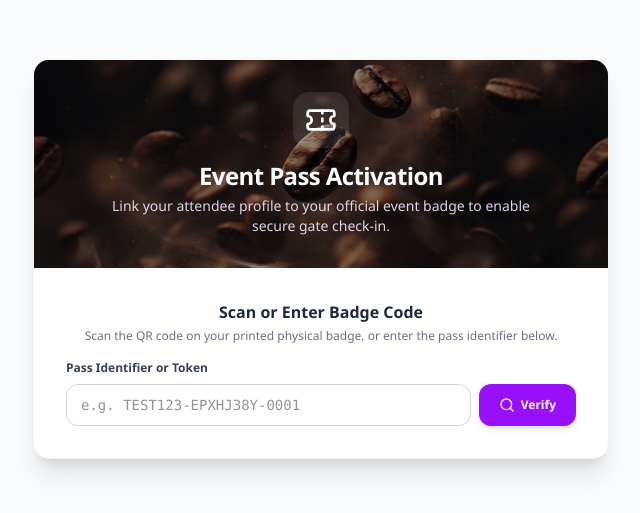
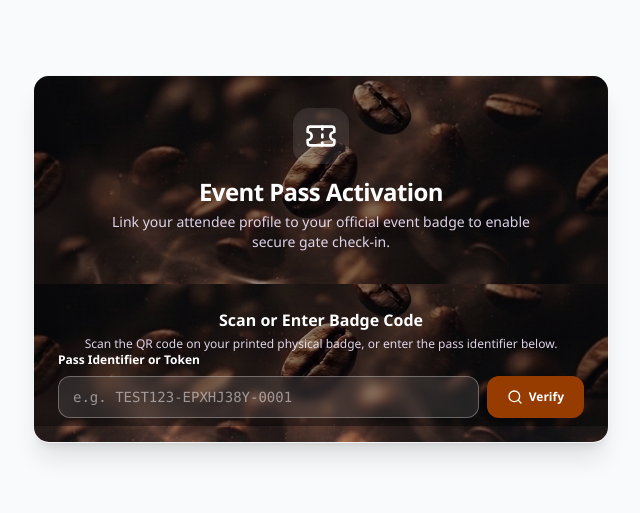
Before and after one commit to divyansh-palcementAdda/EventManagmentFrontend, a React (Vite) app: page /activate in a window 1280 px wide. Shown: the part 141-654 px from the top of the page, without its empty margins (319-959 px from the left). Built offline with nearby package versions, Linux system fonts and the light colour scheme.

Commit message:
background set all active forms

```diff
--- a/src/pages/public/ActivatePass.jsx
+++ b/src/pages/public/ActivatePass.jsx
@@ -636,19 +636,26 @@ const ActivatePass = () => {
           </div>
         </div>
 
-        <div className="p-6 sm:p-8 space-y-6">
+        <div className="">
           {/* INITIAL STATE: Manual Token Search */}
           {pageState === PAGE_STATES.INITIAL && (
-            <div className="space-y-4">
+            <div className="relative space-y-4 p-6 overflow-hidden">
+              <img
+                src={formBackground}
+                alt=""
+                className="absolute inset-0 w-full h-full object-cover pointer-events-none"
+              />
+              <div className="absolute inset-0 bg-black/40" />
+              <div className="relative z-10">
                 <div className="text-center space-y-1">
-                <h3 className="text-base font-semibold text-gray-800">Scan or Enter Badge Code</h3>
-                <p className="text-xs text-gray-500">
+                  <h3 className="text-base font-semibold text-white">Scan or Enter Badge Code</h3>
+                  <p className="text-xs text-purple-100/90">
                     Scan the QR code on your printed physical badge, or enter the pass identifier below.
                   </p>
                 </div>
 
                 <form onSubmit={handleManualSearch} className="space-y-2">
-                <label className="text-xs font-semibold text-gray-700 block">
+                  <label className="text-xs font-semibold text-white block">
                     Pass Identifier or Token
                   </label>
                   <div className="flex gap-2">
@@ -657,16 +664,17 @@ const ActivatePass = () => {
                       value={inputToken}
                       onChange={(e) => setInputToken(e.target.value)}
                       placeholder="e.g. TEST123-EPXHJ38Y-0001"
-                    className="flex-1 px-3.5 py-2.5 border border-gray-300 rounded-xl text-xs sm:text-sm focus:outline-none focus:ring-2 focus:ring-amber-500 font-mono"
+                      className="flex-1 px-3.5 py-2.5 border border-white/30 bg-white/10 text-white placeholder-white/50 rounded-xl text-xs sm:text-sm focus:outline-none focus:ring-2 focus:ring-amber-500 font-mono backdrop-blur-xs"
                     />
                     <button
                       type="submit"
-                    className="px-5 py-2.5 bg-purple-600 hover:bg-purple-700 text-white text-xs font-bold rounded-xl shadow-md transition flex items-center gap-1.5"
+                      className="px-5 py-2.5 bg-amber-800 hover:bg-amber-900 text-white text-xs font-bold rounded-xl shadow-md transition flex items-center gap-1.5"
                     >
                       <Search className="w-4 h-4" /> Verify
                     </button>
                   </div>
                 </form>
+              </div>
             </div>
           )}
 
@@ -794,39 +802,46 @@ const ActivatePass = () => {
 
           {/* ALREADY ACTIVATED TERMINAL STATE */}
           {pageState === PAGE_STATES.ALREADY_ACTIVATED && (
-            <div className="bg-purple-50 border border-purple-200 rounded-2xl p-6 text-center space-y-4">
-              <div className="w-14 h-14 bg-purple-100 rounded-full flex items-center justify-center mx-auto text-purple-600">
+            <div className="relative  p-6 text-center space-y-4 overflow-hidden">
+              <img
+                src={formBackground}
+                alt=""
+                className="absolute inset-0 w-full h-full object-cover pointer-events-none"
+              />
+              <div className="absolute inset-0 bg-black/40" />
+              <div className="relative z-10">
+                <div className="w-14 h-14 bg-white/10 rounded-full flex items-center justify-center mx-auto text-white">
                   <CheckCircle2 className="w-8 h-8" />
                 </div>
                 <div>
-                <h3 className="text-lg font-bold text-purple-950">Pass Already Claimed</h3>
-                <p className="text-xs text-purple-700 mt-1">
+                  <h3 className="text-lg font-bold text-white mb-2">Pass Already Claimed</h3>
+                  <p className="text-xs text-white/90 mt-1 mb-2">
                     {errorMessage || 'This badge has already been activated.'}
                   </p>
                 </div>
 
                 {passData && (
-                <div className="bg-white rounded-xl p-4 border border-purple-100 text-left text-xs space-y-2 max-w-sm mx-auto">
+                  <div className="bg-white/50 backdrop-blur-xs rounded-xl p-4 border border-white/20 text-left text-xs space-y-2 max-w-sm mx-auto">
                     <div className="flex justify-between">
-                    <span className="text-gray-500">Name:</span>
-                    <span className="font-mono font-bold text-purple-900">{passData.attendeeName}</span>
+                      <span className="text-gray-600">Name:</span>
+                      <span className="font-mono font-bold text-gray-900">{passData.attendeeName}</span>
                     </div>
                     <div className="flex justify-between">
-                    <span className="text-gray-500">Pass Number:</span>
-                    <span className="font-mono font-bold text-purple-900">{passData.passNumber}</span>
+                      <span className="text-gray-600">Pass Number:</span>
+                      <span className="font-mono font-bold text-gray-900">{passData.passNumber}</span>
                     </div>
                     <div className="flex justify-between">
-                    <span className="text-gray-500">Category:</span>
+                      <span className="text-gray-600">Category:</span>
                       <span className="font-semibold text-gray-800">{passData.category}</span>
                     </div>
                     <div className="flex justify-between">
-                    <span className="text-gray-500">Event:</span>
+                      <span className="text-gray-600">Event:</span>
                       <span className="font-medium text-gray-800">{passData.eventName}</span>
                     </div>
                   </div>
                 )}
 
-              <p className="text-xs text-purple-800/80 max-w-sm mx-auto">
+                <p className="text-xs text-white/90 max-w-sm mx-auto">
                   If you are the holder of this badge, you do not need to register again. Simply present this badge at the event entrance for admission.
                 </p>
 
@@ -839,10 +854,11 @@ const ActivatePass = () => {
                       setInputToken('');
                       navigate('/activate');
                     }}
-                  className="text-xs font-semibold text-purple-600 hover:text-purple-800 underline"
+                    className="text-xs font-semibold text-white hover:text-purple-200 underline"
                   >
                     Scan or enter another pass
                   </button>
+                </div>
               </div>
             </div>
           )}
```
Lines whose indentation alone changed are shown as unchanged.
